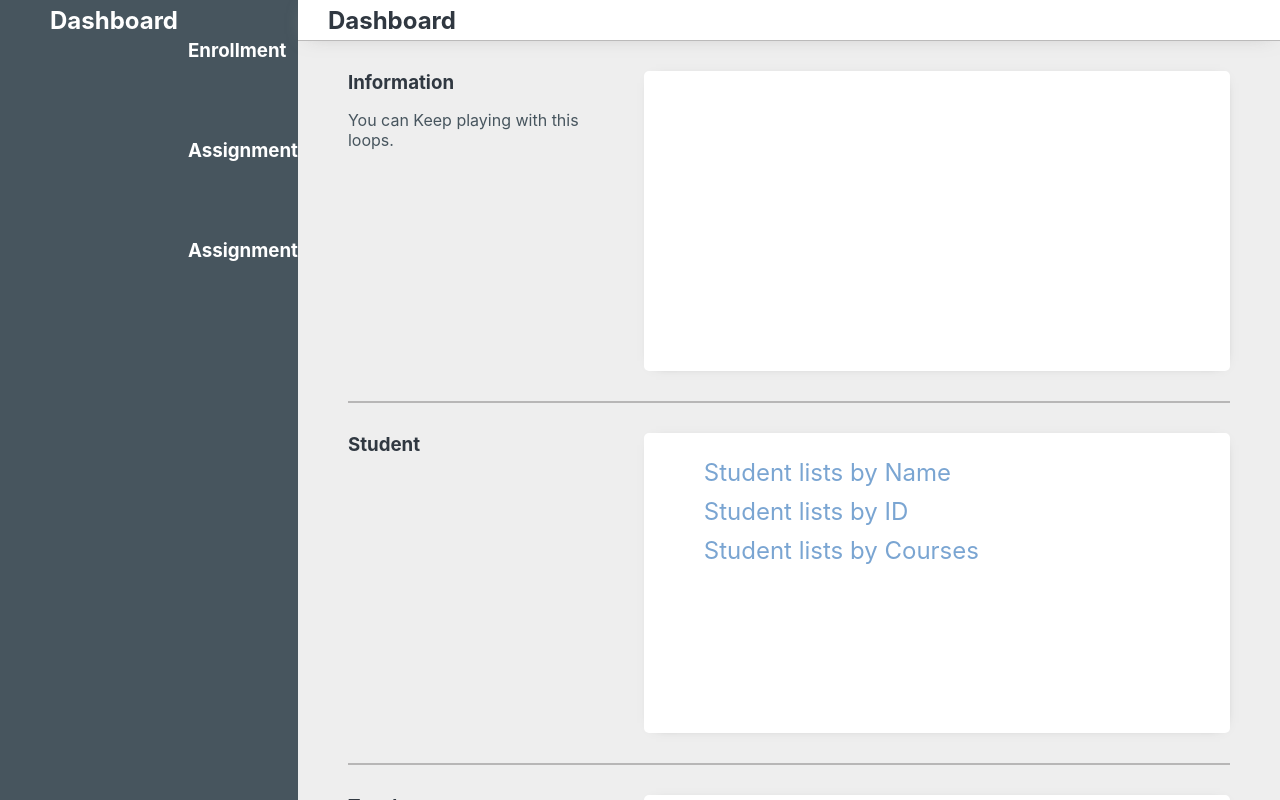
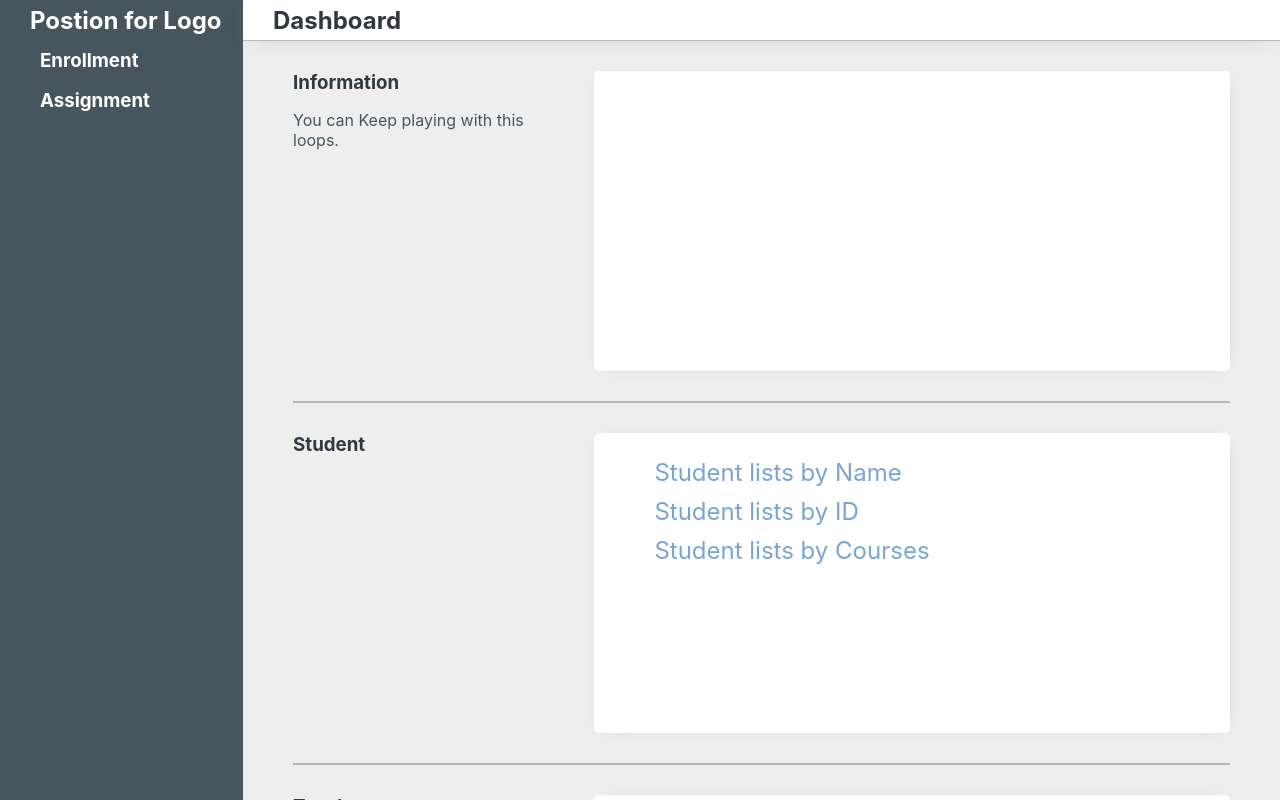
Before and after one commit to rmr101/campus-frontend, a React (Create React App) app: page / in a window 1280 px wide. Shown: the top 800 px of the page. Built offline with nearby package versions, Linux system fonts and the light colour scheme.

Commit message:
css adjust

```diff
--- a/src/components/Nav/Nav.jsx
+++ b/src/components/Nav/Nav.jsx
@@ -12,11 +12,11 @@ class Nav extends React.Component {
       history: [
         {
           navHeadingID: 1,
-          title: "Dashboard",
+          title: "Postion for Logo",
           navSidebar: [
             { type: "ListsGroup", title: "Enrollment ", listType: "course" },
             { type: "ListsGroup", title: "Assignment", listType: "course" },
-            { type: "ListsGroup", title: "Assignment", listType: "course" }
+
           ],
         },
       ],
--- a/src/components/Nav/Nav.module.scss
+++ b/src/components/Nav/Nav.module.scss
@@ -3,7 +3,6 @@
 .wrapper{
   width: 100%;
   height: 100vh;
-  display: flex;
 }
 
 .sideBar{
--- a/src/components/Nav/components/NavHeader/NavHeader.jsx
+++ b/src/components/Nav/components/NavHeader/NavHeader.jsx
@@ -6,9 +6,9 @@ const NavHeader = ({
   onClick
   }) => {
   return (
-    <a className={styles.wrapper} href="#" onClick = {onClick}>
+    <div className={styles.wrapper} href="#" onClick = {onClick}>
       <h2 className={styles.title}>{title}</h2>
-    </a>
+    </div>
   );
 }
 
--- a/src/components/Nav/components/NavHeader/NavHeader.module.scss
+++ b/src/components/Nav/components/NavHeader/NavHeader.module.scss
@@ -1,7 +1,7 @@
 @import './../../../../variable';
 
 .wrapper{
-    padding-left: 50px;
+    padding-left: 30px;
     display: flex;
     align-items: center;
     height:40px;
--- a/src/components/Nav/components/NavSideBar/NavSideBar.module.scss
+++ b/src/components/Nav/components/NavSideBar/NavSideBar.module.scss
@@ -1,10 +1,10 @@
 @import './NavSideBar-variable';
 
 .wrapper{
-  margin-left: 10px;
+  padding-left: 40px;
   display: flex;
   align-items: center;
-  height:100px;
+  height:40px;
   background-color: $light-dark-color;
   text-decoration: none;
   cursor: pointer;
```
